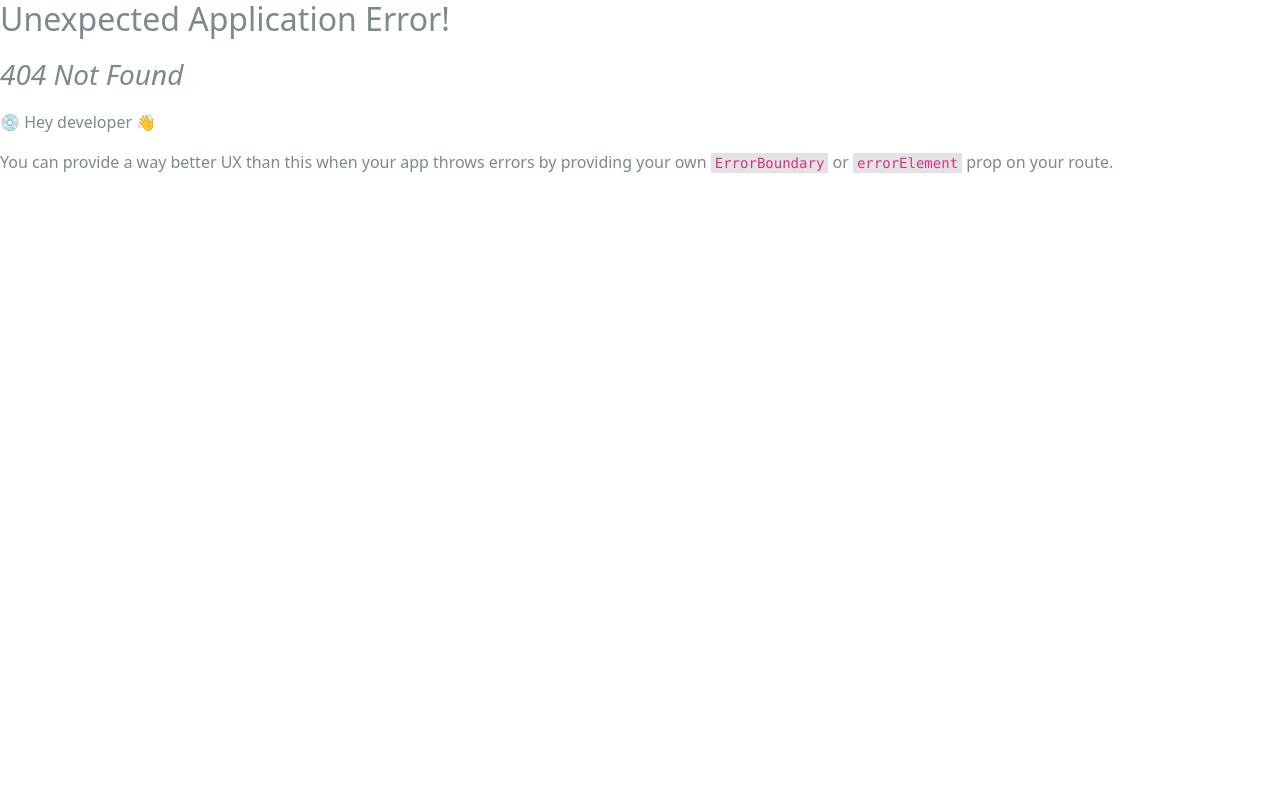
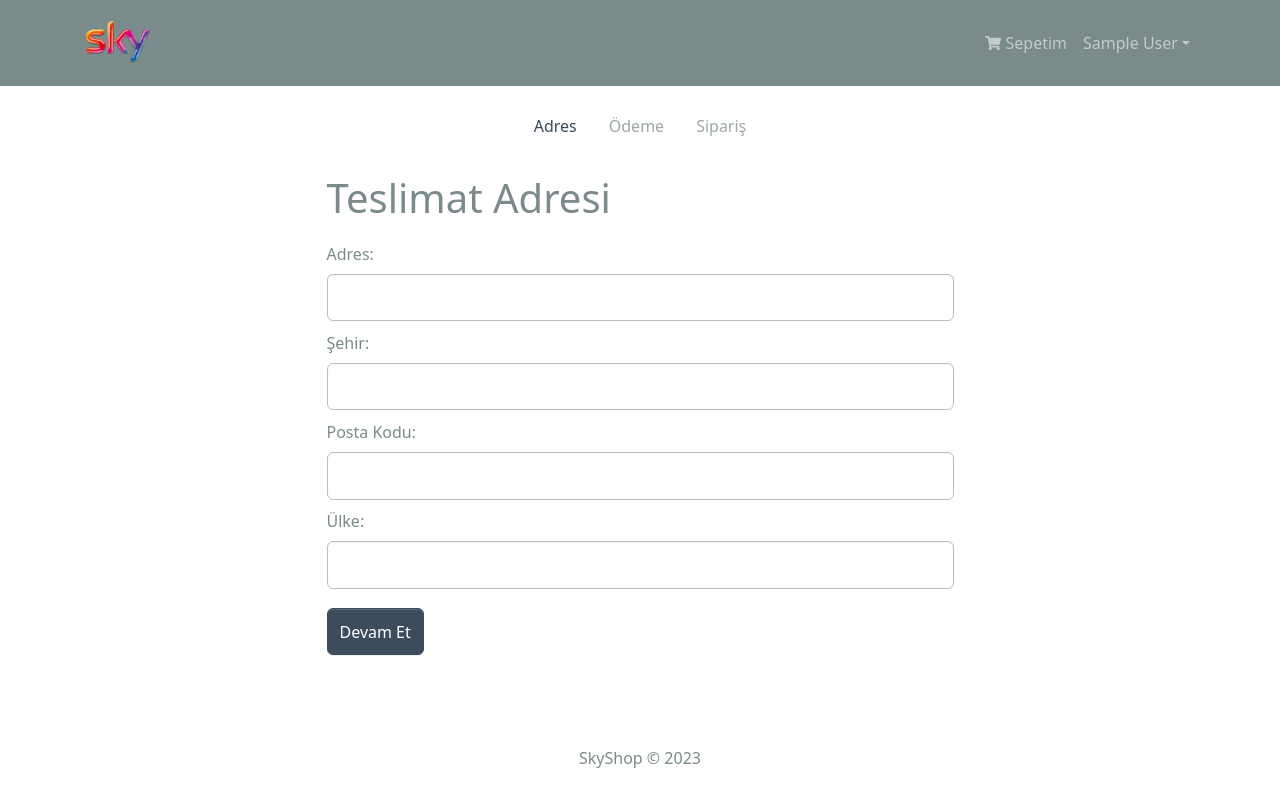
Before and after one commit to gokturkturan/SkyShop-WebSite-Project, a React (Create React App) app in the folder frontend/: page /shipping in a window 1280 px wide. Before the commit this address had no page. Built offline with nearby package versions, Linux system fonts and the light colour scheme; sample sign-in values are in the browser's storage.

Commit message:
Checkout Part 1 - Shipping Page, PrivateRoute Component, Checkout Steps Component

```diff
--- /dev/null
+++ b/frontend/src/components/CheckoutSteps.jsx
@@ -0,0 +1,39 @@
+import React from "react";
+import { Nav } from "react-bootstrap";
+import { LinkContainer } from "react-router-bootstrap";
+
+const CheckoutSteps = ({ step1, step2, step3, step4 }) => {
+  return (
+    <Nav className="justify-content-center mb-4">
+      <Nav.Item>
+        {step1 ? (
+          <LinkContainer to={"/shipping"}>
+            <Nav.Link> Adres </Nav.Link>
+          </LinkContainer>
+        ) : (
+          <Nav.Link disabled> Adres </Nav.Link>
+        )}
+      </Nav.Item>
+      <Nav.Item>
+        {step2 ? (
+          <LinkContainer to={"/payment"}>
+            <Nav.Link> Ödeme </Nav.Link>
+          </LinkContainer>
+        ) : (
+          <Nav.Link disabled> Ödeme </Nav.Link>
+        )}
+      </Nav.Item>
+      <Nav.Item>
+        {step3 ? (
+          <LinkContainer to={"/placeorder"}>
+            <Nav.Link> Sipariş </Nav.Link>
+          </LinkContainer>
+        ) : (
+          <Nav.Link disabled> Sipariş </Nav.Link>
+        )}
+      </Nav.Item>
+    </Nav>
+  );
+};
+
+export default CheckoutSteps;
--- a/frontend/src/components/Header.jsx
+++ b/frontend/src/components/Header.jsx
@@ -1,4 +1,4 @@
-import React, { useEffect } from "react";
+import React from "react";
 import { Navbar, Nav, Container, Badge, NavDropdown } from "react-bootstrap";
 import { FaShoppingCart, FaUser } from "react-icons/fa";
 import { LinkContainer } from "react-router-bootstrap";
--- /dev/null
+++ b/frontend/src/components/PrivateRoute.jsx
@@ -0,0 +1,10 @@
+import React from "react";
+import { Outlet, Navigate } from "react-router-dom";
+import { useSelector } from "react-redux";
+
+const PrivateRoute = () => {
+  const { userInfo } = useSelector((state) => state.user);
+  return userInfo ? <Outlet /> : <Navigate to={"/login"} replace />;
+};
+
+export default PrivateRoute;
--- a/frontend/src/index.js
+++ b/frontend/src/index.js
@@ -18,15 +18,23 @@
 import Cart from "./pages/Cart";
 import Login from "./pages/Login";
 import Register from "./pages/Register";
+import Shipping from "./pages/Shipping";
+import PrivateRoute from "./components/PrivateRoute";
 
 const router = createBrowserRouter(
   createRoutesFromElements(
     <Route path="/" element={<App />}>
+      {/* Public Routes */}
       <Route index={true} path="/" element={<Home />}></Route>
       <Route path="/product/:id" element={<ProductDetails />}></Route>
       <Route path="/cart" element={<Cart />}></Route>
       <Route path="/login" element={<Login />}></Route>
       <Route path="/register" element={<Register />}></Route>
+
+      {/* Private Routes */}
+      <Route path="" element={<PrivateRoute />}>
+        <Route path="/shipping" element={<Shipping />}></Route>
+      </Route>
     </Route>
   )
 );
--- /dev/null
+++ b/frontend/src/pages/Shipping.jsx
@@ -0,0 +1,90 @@
+import { useState } from "react";
+import { Form, Button } from "react-bootstrap";
+import { useDispatch, useSelector } from "react-redux";
+import { useNavigate } from "react-router-dom";
+import { Container, Row, Col } from "react-bootstrap";
+import { saveShippingAddress } from "../slices/cartSlice";
+import CheckoutSteps from "../components/CheckoutSteps";
+
+const Shipping = () => {
+  const cart = useSelector((state) => state.cart);
+  const { shippingAddress } = cart;
+
+  const [address, setAddress] = useState(shippingAddress?.address || "");
+  const [city, setCity] = useState(shippingAddress?.city || "");
+  const [postalCode, setPostalCode] = useState(
+    shippingAddress?.postalCode || ""
+  );
+  const [country, setCountry] = useState(shippingAddress?.country || "");
+
+  const dispatch = useDispatch();
+  const navigate = useNavigate();
+
+  const submitHandler = (e) => {
+    e.preventDefault();
+    dispatch(saveShippingAddress({ address, city, postalCode, country }));
+    navigate("/payment");
+  };
+
+  return (
+    <Container>
+      <Row className="justify-content-md-center">
+        <Col xs={15} md={12} sm={10} lg={7}>
+          <CheckoutSteps step1 />
+          <h1>Teslimat Adresi</h1>
+          <Form onSubmit={submitHandler}>
+            <Form.Group id="address" className="my-2" controlId="address">
+              <Form.Label>Adres:</Form.Label>
+              <Form.Control
+                type="text"
+                value={address}
+                required
+                onChange={(e) => {
+                  setAddress(e.target.value);
+                }}
+              />
+            </Form.Group>
+            <Form.Group id="city" className="my-2" controlId="city">
+              <Form.Label>Şehir:</Form.Label>
+              <Form.Control
+                type="text"
+                value={city}
+                required
+                onChange={(e) => {
+                  setCity(e.target.value);
+                }}
+              />
+            </Form.Group>
+            <Form.Group id="postalCode" className="my-2" controlId="postalCode">
+              <Form.Label>Posta Kodu:</Form.Label>
+              <Form.Control
+                type="number"
+                value={postalCode}
+                required
+                onChange={(e) => {
+                  setPostalCode(e.target.value);
+                }}
+              />
+            </Form.Group>
+            <Form.Group id="country" className="my-2" controlId="country">
+              <Form.Label>Ülke:</Form.Label>
+              <Form.Control
+                type="text"
+                value={country}
+                required
+                onChange={(e) => {
+                  setCountry(e.target.value);
+                }}
+              />
+            </Form.Group>
+            <Button type="submit" variant="primary" className="mt-2">
+              Devam Et
+            </Button>
+          </Form>
+        </Col>
+      </Row>
+    </Container>
+  );
+};
+
+export default Shipping;
--- a/frontend/src/slices/cartSlice.js
+++ b/frontend/src/slices/cartSlice.js
@@ -3,7 +3,7 @@
 
 const initialState = localStorage.getItem("cart")
   ? JSON.parse(localStorage.getItem("cart"))
-  : { cartItems: [] };
+  : { cartItems: [], shippingAddress: {}, paymentMethod: "PayPal" };
 
 const cartSlice = createSlice({
   name: "cart",
@@ -26,12 +26,18 @@
       state.cartItems = state.cartItems.filter((i) => i._id !== action.payload);
       return updateCart(state);
     },
+    saveShippingAddress: (state, action) => {
+      state.shippingAddress = action.payload;
+      return updateCart(state);
+    },
     clearCart: (state, action) => {
       state.cartItems = [];
+      state.shippingAddress = {};
       return updateCart(state);
     },
   },
 });
 
-export const { addToCart, removeFromCart, clearCart } = cartSlice.actions;
+export const { addToCart, removeFromCart, clearCart, saveShippingAddress } =
+  cartSlice.actions;
 export default cartSlice.reducer;
--- a/frontend/src/utils/cartUtils.js
+++ b/frontend/src/utils/cartUtils.js
@@ -10,13 +10,8 @@
   // over 1000TL is free, else 150TL
   state.shippingPrice = addDecimals(state.itemsPrice > 1000 ? 0 : 150);
 
-  // 15% tax
-  state.taxPrice = addDecimals(Number(state.itemsPrice * 0.15).toFixed(2));
-
   state.totalPrice = (
-    Number(state.itemsPrice) +
-    Number(state.shippingPrice) +
-    Number(state.taxPrice)
+    Number(state.itemsPrice) + Number(state.shippingPrice)
   ).toFixed(2);
 
   localStorage.setItem("cart", JSON.stringify(state));
```
